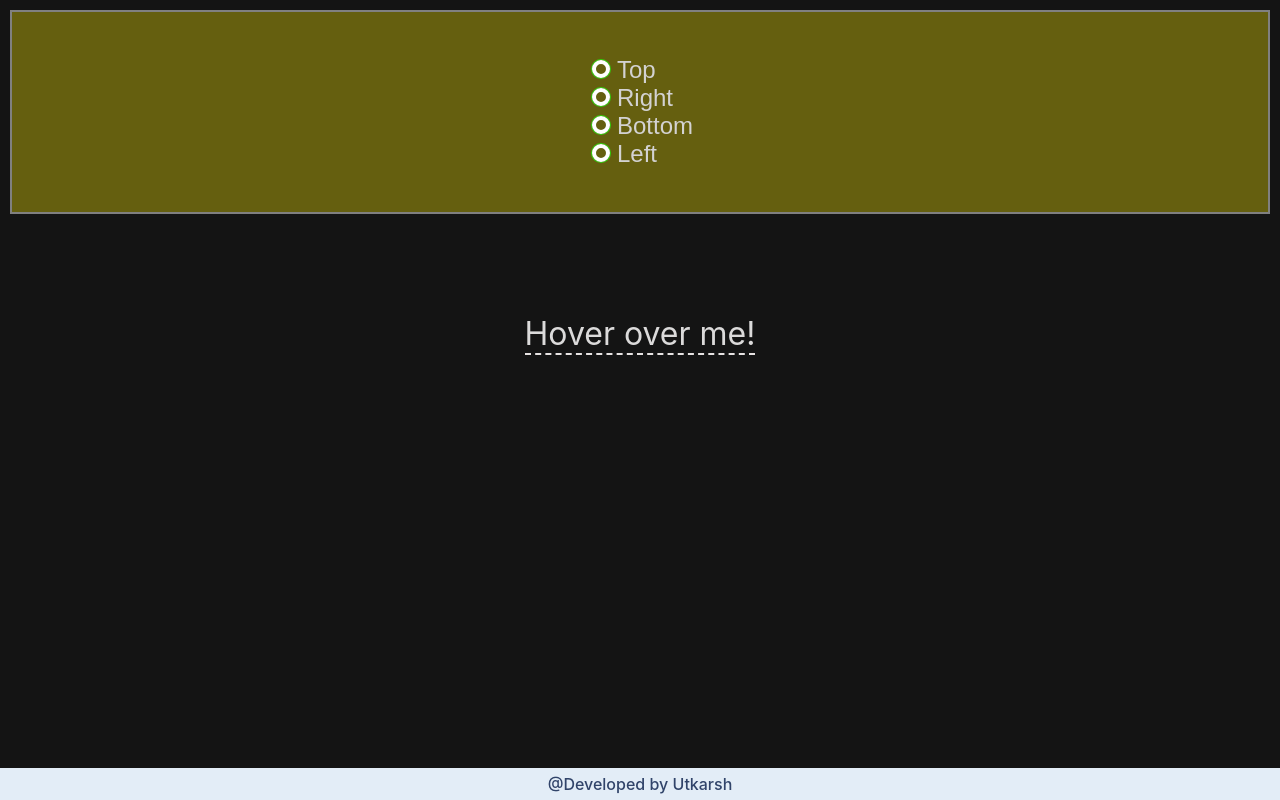
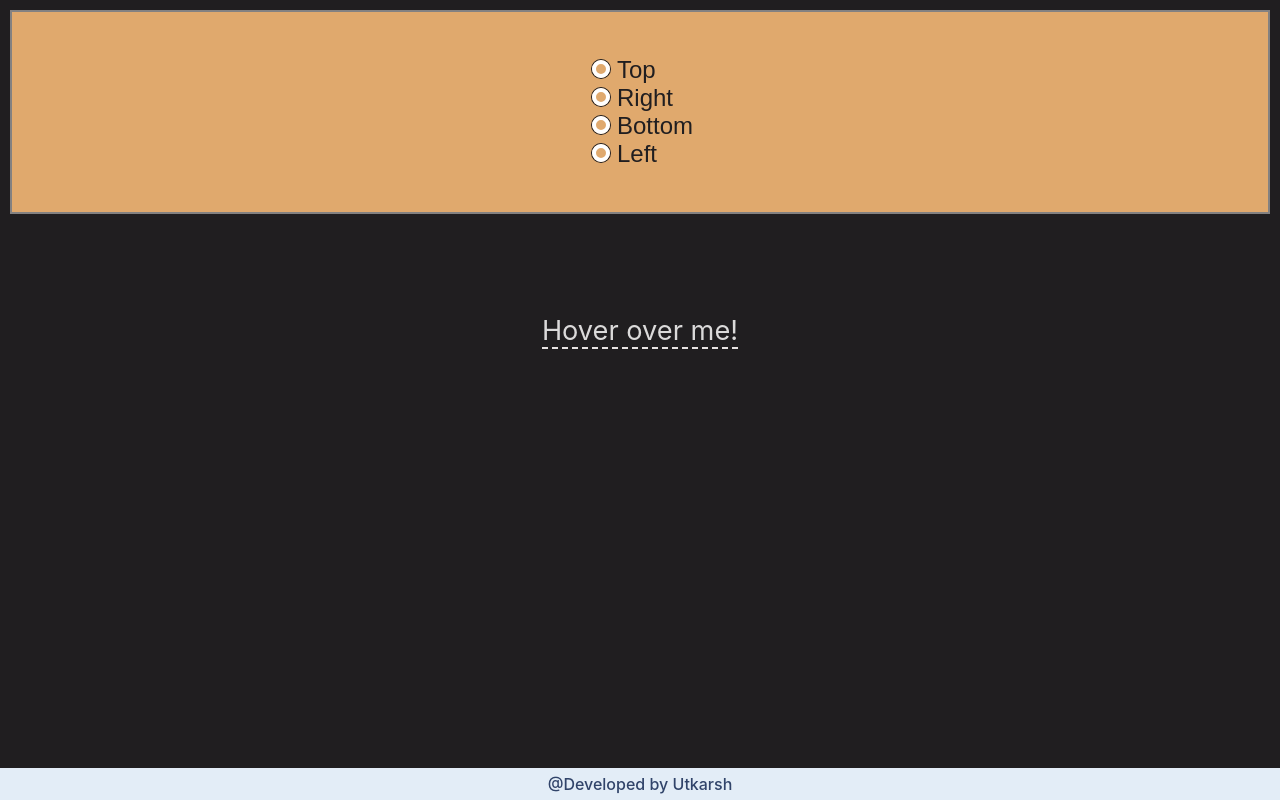
Before and after one commit to utkarsh680/ToolTip, a React (Create React App) app: page / in a window 1280 px wide. Built offline with nearby package versions, Linux system fonts and the light colour scheme; the HTML template or start-up script is replaced by a standard one.

Commit message:
done some changes in style

```diff
--- a/src/App.js
+++ b/src/App.js
@@ -9,7 +9,7 @@ import Footer from "./Components/footer";
 
 const App = () => {
 
-  const [tooltip, setTooltip] = useState("Select optipn");
+  const [tooltip, setTooltip] = useState("Select option");
   return (
     <div>
       <div className="radio-button">
--- a/src/Components/bottom.js
+++ b/src/Components/bottom.js
@@ -2,7 +2,7 @@ import Tooltip from 'rc-tooltip';
 import 'rc-tooltip/assets/bootstrap.css';
 
 const Bottom = () => {
-    var renderTooltip = <span>Hello world!</span>
+    var renderTooltip = <span className='world'>Hello world!</span>
     return (
         <div>
             <Tooltip
--- a/src/Components/left.js
+++ b/src/Components/left.js
@@ -2,7 +2,7 @@ import Tooltip from 'rc-tooltip';
 import 'rc-tooltip/assets/bootstrap.css';
 
 const Left = () => {
-    var renderTooltip = <span>Hello world!</span>
+    var renderTooltip = <span className='hello'>Hello world!</span>
     return (
         <div>
             <Tooltip
--- a/src/Components/right.js
+++ b/src/Components/right.js
@@ -2,7 +2,7 @@ import Tooltip from 'rc-tooltip';
 import 'rc-tooltip/assets/bootstrap.css';
 
 const Right = () => {
-    var renderTooltip = <span>Hello world!</span>
+    var renderTooltip = <span className='hello'>Hello world!</span>
     return (
         <div>
             <Tooltip
--- a/src/Components/top.js
+++ b/src/Components/top.js
@@ -2,7 +2,7 @@ import Tooltip from 'rc-tooltip';
 import 'rc-tooltip/assets/bootstrap.css';
 
 const Top = () => {
-    var renderTooltip = <span>Hello world!</span>
+    var renderTooltip = <span className='world'>Hello world!</span>
     return (
         <div>
             <Tooltip
--- a/src/index.css
+++ b/src/index.css
@@ -5,7 +5,7 @@ body {
     sans-serif;
   -webkit-font-smoothing: antialiased;
   -moz-osx-font-smoothing: grayscale;
-  background-color: rgb(20, 20, 20);
+  background-color: #201E20;
 }
 
 code {
@@ -30,18 +30,18 @@ code {
   align-items: center;
   height: 200px;
   margin:10px;
-  border: 2px solid gray;
-  background-color: rgba(143, 134, 13, 0.664);
+  border: 2px solid  rgb(131, 129, 129);
+  background-color: #E0A96D;
 }
 
 .radio-button-title{
-  color: rgb(211, 210, 210);
+  color: #201E20;
   font-size: 1.5rem;
   font-family: Arial, Helvetica, sans-serif;
 }
 
 input{
-  box-shadow: 0px 0px 0px 1px #2fd40e;
+  box-shadow: 0px 0px 0px 1px #201E20;
   font-size: 2rem;
   width: 18px;
   height: 18px;
@@ -55,7 +55,7 @@ input{
 
 input:checked {
   background-color: #25a10d;
-  box-shadow: 0px 0px 0px 4px #6d6d6d;
+  box-shadow: 0px 0px 0px 3px #201E20;
 }
 
 .hover{
@@ -64,9 +64,19 @@ input:checked {
 
 span{
   color: rgb(219, 218, 218);
-  font-size: 2rem;
+  font-size: 1.7rem;
 }
 
+.hello{
+  color: rgb(219, 218, 218);
+  font-size: 1rem;
+
+}
+
+.world{
+  color: rgb(219, 218, 218);
+  font-size: 1rem;
+}
 .footer{
   position: absolute;
     bottom: 0;
```
